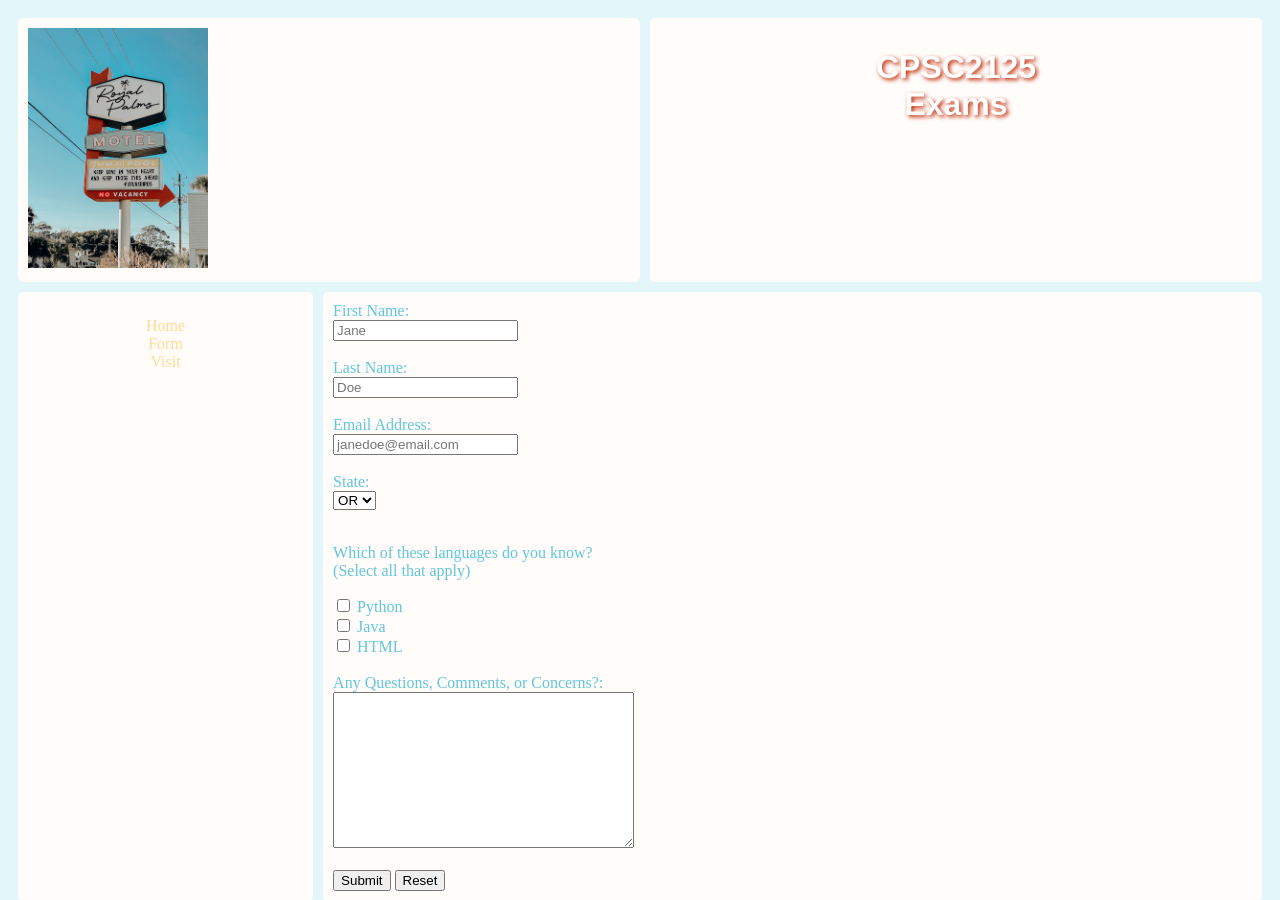
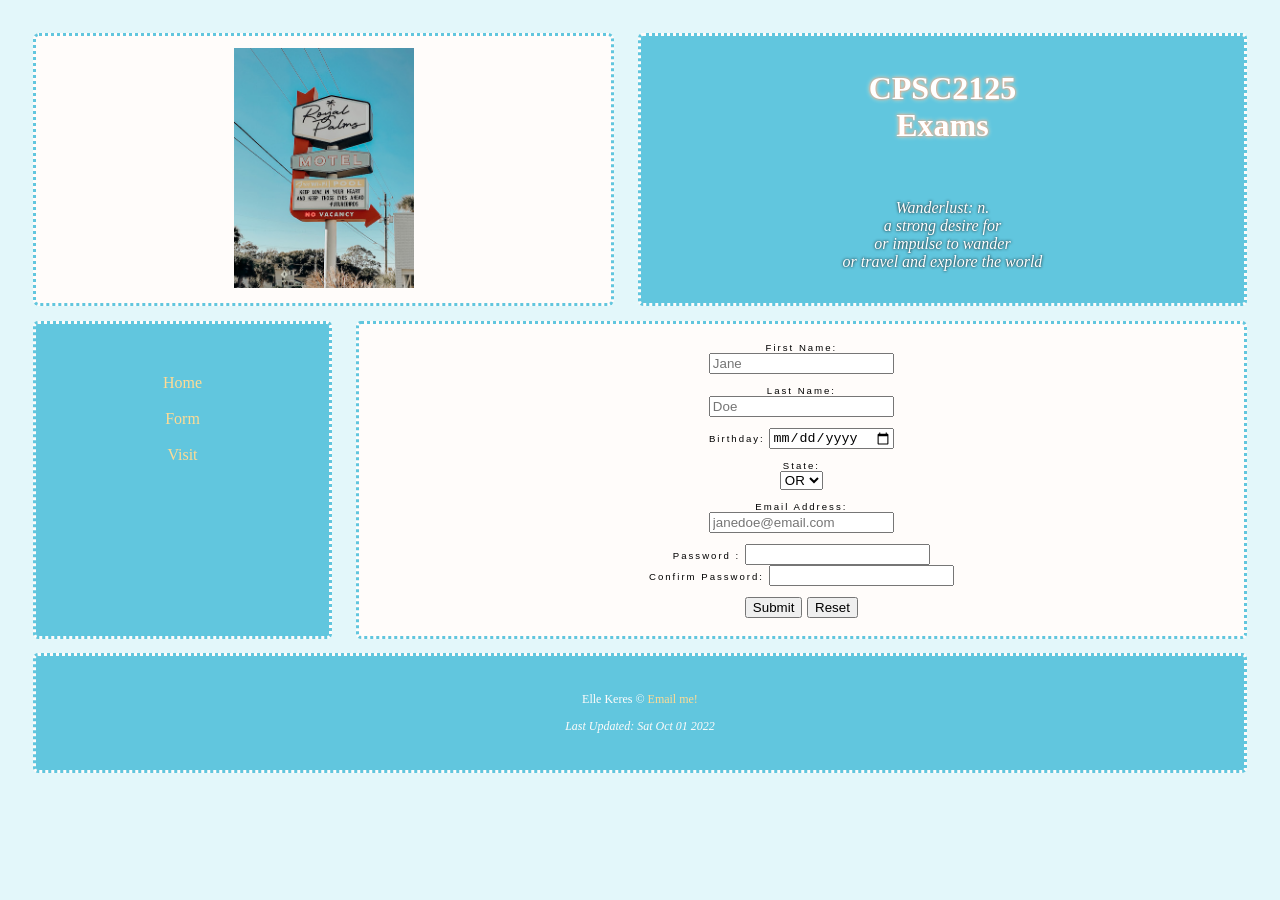
Before and after one commit to ellekeres/Exam, a plain HTML site: page page2.html in a window 1280 px wide. Shown: the top 900 px of the page. After the commit the page ends 800 px from the top, so only its background shows below. Drawn offline with Linux system fonts and the light colour scheme.

Commit message:
stylistic edits

```diff
--- a/page2.html
+++ b/page2.html
@@ -4,6 +4,7 @@
 <head>
   <title>Exam</title>
   <link href="style.css" rel="stylesheet" type="text/css" />
+  <meta name="viewport" content="width=device-width, initial-scale=1.0">
 </head>
 
 <body>
@@ -11,7 +12,12 @@
   <div class="grid-container">
 
     <header class="header">
-       <h1>CPSC2125<br> Exams</h1>
+       <h1>CPSC2125 <br> Exams</h1>
+       <br>
+       <p class="wander">Wanderlust: n. <br>
+         a strong desire for <br>
+         or impulse to wander <br>
+         or travel and explore the world</p>
     </header>
 
     <header class="header2">
@@ -19,9 +25,9 @@
     </header>
 
     <nav>
-    <a href="index.html">Home</a><br>
-    <a href="page2.html">Form</a><br>
-    <a href="https://visittybee.com">Visit</a>
+    <a href="index.html">Home</a><br><br>
+    <a href="page2.html">Form</a><br><br>
+    <a href="https://www.travelandleisure.com/trip-ideas/best-places-to-travel-in-2022">Visit</a>
     </nav>
 
     <main>
@@ -37,9 +43,8 @@
         <input type="text" id="last" name="last" placeholder="Doe" required>
         <br><br>
 
-        <label for="email">Email Address:</label>
-        <br>
-        <input type="email" id="email" name="email" placeholder="janedoe@email.com" required>
+        <label for="birthday">Birthday:</label>
+  <input type="date" id="birthday" name="birthday">
         <br><br>
 
         <label for="state">State:</label>
@@ -51,21 +56,16 @@
         </select>
           <br><br>
 
-        <p>Which of these languages do you know? <br> (Select all that apply)</p>
-        <input type="checkbox" id="option1" name="option1" value="Python">
-  <label for="option1">Python</label>
+        <label for="email">Email Address:</label>
         <br>
-  <input type="checkbox" id="option2" name="option2" value="Java">
-  <label for="option2">Java</label>
-        <br>
-  <input type="checkbox" id="option3" name="option3" value="HTML">
-  <label for="vehicle3">HTML</label>
+        <input type="email" id="email" name="email" placeholder="janedoe@email.com" required>
         <br><br>
 
-  <label for="comments">Any Questions, Comments, or Concerns?:</label>
-        <br>
-<textarea name="message" rows="10" cols="35"></textarea>
-        <br><br>
+        <label >Password :
+<input type="password" id="password" name="password"></label> <br>
+    <label>Confirm Password:
+<input type="password" id="confirmpassword" name="confirmpassword" required>
+    </label><br><br>
 
         <input type="submit" value="Submit">
   <input type="reset">
--- a/style.css
+++ b/style.css
@@ -4,34 +4,46 @@ html, body {
 
 .header2 {
   grid-area: header2;
+  border-style: dotted;
+  border-color: #61c6de;
   background-color: #fffcfa;
-  padding: 10px;
+  padding: 2%;
   border-radius: 6px;
   object-fit: fill;
+  text-align: center;
 }
 
 .header {
   grid-area: header;
-  background-color: #fffcfa;
+  border-style: dotted;
+  border-color: #fffcfa;
+  background-color: #61c6de;
   text-align: center;
-  font-family: Arial, Helvetica, sans-serif;
-  color: white;
-  text-shadow: 2px 2px 4px #bf2600;
-  padding: 10px;
+  font-family: "Times New Roman";
+  color: #ffffff;
+  text-shadow: 0 0 3px #FF7F50, 0 0 5px #FFF8DC;
+  padding: 2%;
   border-radius: 5px;
 }
 
 nav {
   grid-area: menu;
-  padding: 25px;
+  border-style: dotted;
+  border-color: #fffcfa;
+  padding-top: 50px;
+  padding-right: 30px;
+  padding-bottom: 50px;
+  padding-left: 30px;
   text-align: center;
-  background-color: #fffcfa;
+  background-color: #61c6de;
   border-radius: 5px;
 }
 
 main {
   grid-area: main;
-  padding: 10px;
+  border-style: dotted;
+  border-color: #61c6de;
+  padding: 2%;
   text-align: center;
   background-color: #fffcfa;
   color: #61c6de;
@@ -40,16 +52,36 @@ main {
 
 footer {
   grid-area: footer;
+  border-style: dotted;
   background-color: #61c6de;
   text-align: center;
-  padding: 10px;
+  padding: 2%;
   font-size: 75%;
   color: #fffcfa;
   border-radius: 5px;
 }
 
+.wander {
+  color: white;
+  font-style: italic;
+  text-shadow: 0 0 3px #000000;
+}
+
+.midtermins {
+  border-style: ridge;
+  border-color: #ffdb94;
+  letter-spacing: 2px;
+}
+
+.para1 {
+  background-color: #e3f7fa;
+}
+
 #yform {
-  text-align: left;
+  font-size: 60%;
+  color: black;
+  font-family: Arial, Helvetica, sans-serif;
+  letter-spacing: 2px;
 }
 
 a:link {
@@ -58,13 +90,17 @@ a:link {
 }
 
 a:visited {
-  color: #fff5e0;
+  color: #ffeecd;
 }
 
 a:hover {
   color: #bf2600;
   font-size: 20px;
   text-transform: uppercase;
+}
+
+#lastupdated {
+  font-style: oblique;
 }
 
 .grid-container {
@@ -74,6 +110,6 @@ a:hover {
     'menu main main main'
     'menu main main main'
     'footer footer footer footer';
-  grid-gap: 10px;
-  padding: 10px;
+  grid-gap: 2%;
+  padding: 2%;
 }
```
Also changed, not shown: index.html (+22 -11 lines).
